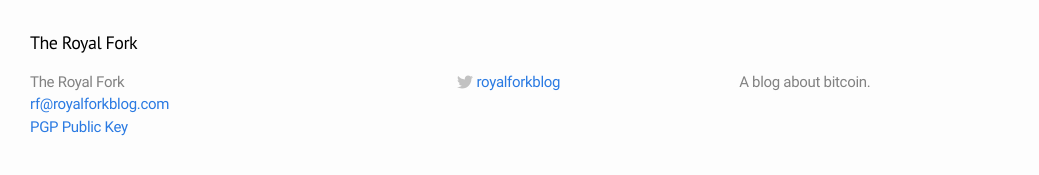
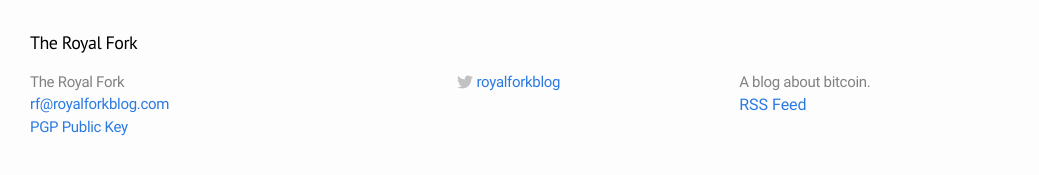
Before and after one commit to royalfork/royalfork.github.io, a Jekyll site: the page built from index.html, in a window 1280 px wide and 900 px high, scrolled down 6817 px. Shown: the part 717-892 px from the top of the window, without its empty margins (0-1039 px from the left). Built offline with Jekyll 4.4.1, drawn with Linux system fonts in a browser that asks for light colours; formulas are drawn with MathJax 3.

Commit message:
Add link to feed

```diff
--- a/_includes/footer.html
+++ b/_includes/footer.html
@@ -50,11 +50,14 @@
             <span class="username">{{ site.twitter_username }}</span>
           </a>
         </li>{% endif %}
+        <li>
+        </li>
       </ul>
     </div>
 
     <div class="footer-col-3 column">
       <p class="text">{{ site.description }}</p>
+      <a href="feed.xml">RSS Feed</a>
     </div>
 
   </div>
```
